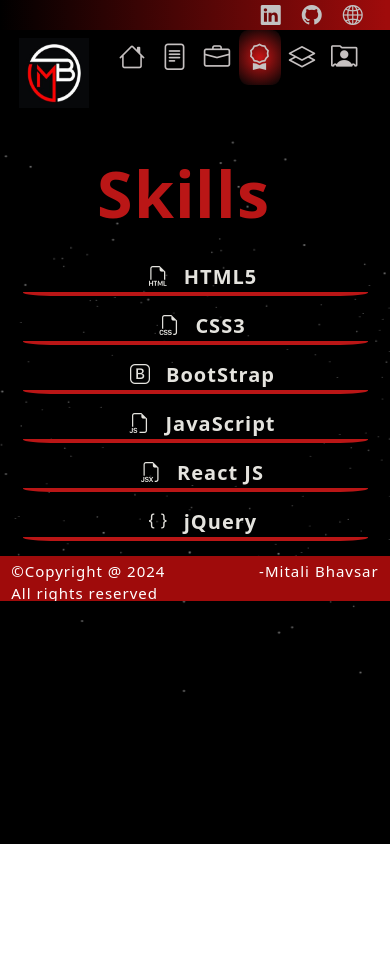
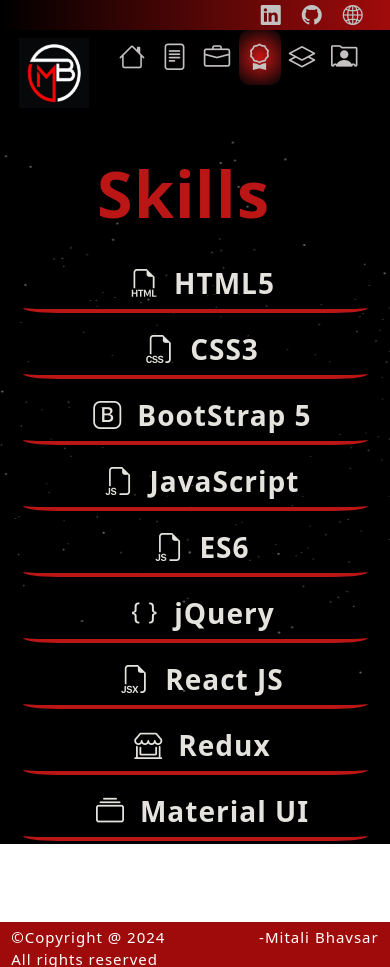
Before and after one commit to Mitali-Bhavsar/PortFolio, a React (Create React App) app: page /skills in a window 390 px wide. Before the commit the page ends 844 px from the top, so only its background shows below. Built offline with nearby package versions, Linux system fonts and the light colour scheme.

Commit message:
skills updated

```diff
--- a/src/CSS/style.css
+++ b/src/CSS/style.css
@@ -541,7 +541,7 @@
   font-size: 25px;
   font-weight: 600;
   color: #e4e3de;
-  padding-bottom: 11px;
+  padding-bottom: 20px;
 }
 
 .six span {
@@ -573,7 +573,8 @@
     padding-bottom: 15px;
   }
   .s-skills{
-    font-size: 20px;
+    padding-bottom: 5px;
+    font-size: 28px;
 }
 .b-footer .col-md-6{
 width:50%;
--- a/src/webpages/Contact.js
+++ b/src/webpages/Contact.js
@@ -20,9 +20,7 @@
             <p className='contact-font text-start'><i className="bi bi-geo-alt-fill pe-4"></i>Hyderabad,500016</p>
             <NavLink to="https://www.google.com/gmail/about/" target="_blank"><p className='contact-font text-start'><i className="bi bi-envelope-fill pe-4"></i>mitali.bodkhe@gmail.com</p></NavLink>
             <NavLink to="https://www.linkedin.com/in/mitali-bhavsar0202" target="_blank"><p className='contact-font text-start'><i className="bi bi-linkedin pe-4"></i>https://www.linkedin.com/in/mitali-bhavsar0202</p></NavLink>
-            <NavLink to="https://github.com/Mitali-Bhavsar" target="_blank"><p className='contact-font text-start'><i className="bi bi-github pe-4"></i>https://github.com/Mitali-Bhavsar</p></NavLink>
-            <NavLink to="https://app.netlify.com/teams/mitali-bodkhe/sites" target="_blank"><p className='contact-font text-start'><i className="bi bi-globe2 pe-4"></i>https://app.netlify.com/teams/mitali-bodkhe</p></NavLink>
-          </div>
+         </div>
 
         </div>
 
--- a/src/webpages/Skills.js
+++ b/src/webpages/Skills.js
@@ -15,7 +15,7 @@
 			<span></span><span></span><span></span><span></span><span></span><span></span><span></span><span></span>
        </div>
        <div className='container'>
-        <div className='row'>
+        <div className='row mb-5rem'>
           <div className='col-md-6'>
               <p className='s-skills' data-aos="fade-down" data-aos-easing="linear" data-aos-duration="1000"><i className="bi bi-filetype-html px-3"></i>HTML5</p>
           </div>
@@ -24,17 +24,28 @@
           </div>
 
           <div className='col-md-6'>
-              <p className='s-skills' data-aos="fade-down" data-aos-easing="linear" data-aos-duration="1200"><i className="bi bi-bootstrap px-3"></i>BootStrap</p>
+              <p className='s-skills' data-aos="fade-down" data-aos-easing="linear" data-aos-duration="1200"><i className="bi bi-bootstrap px-3"></i>BootStrap 5</p>
           </div>
           <div className='col-md-6'>
             <p className='s-skills' data-aos="fade-down" data-aos-easing="linear" data-aos-duration="1200"><i className="bi bi-filetype-js px-3"></i>JavaScript</p>
           </div>
-
+          <div className='col-md-6'>
+            <p className='s-skills' data-aos="fade-down" data-aos-easing="linear" data-aos-duration="1200"><i className="bi bi-filetype-js px-3"></i>ES6</p>
+          </div>
+          <div className='col-md-6'>
+            <p className='s-skills' data-aos="fade-down" data-aos-easing="linear" data-aos-duration="1400"><i className="bi bi-braces px-3"></i>jQuery</p>
+          </div>
           <div className='col-md-6'>
               <p className='s-skills' data-aos="fade-down" data-aos-easing="linear" data-aos-duration="1400"><i className="bi bi-filetype-jsx px-3"></i>React JS</p>
           </div>
           <div className='col-md-6'>
-            <p className='s-skills' data-aos="fade-down" data-aos-easing="linear" data-aos-duration="1400"><i className="bi bi-braces px-3"></i>jQuery</p>
+              <p className='s-skills' data-aos="fade-down" data-aos-easing="linear" data-aos-duration="1400"><i className="bi bi-shop-window px-3"></i>Redux</p>
+          </div>
+          <div className='col-md-6'>
+              <p className='s-skills' data-aos="fade-down" data-aos-easing="linear" data-aos-duration="1400"><i className="bi bi-collection px-3"></i>Material UI</p>
+          </div>
+          <div className='col-md-6'>
+              <p className='s-skills' data-aos="fade-down" data-aos-easing="linear" data-aos-duration="1400"><i className="bi bi-collection px-3"></i>Semantic UI</p>
           </div>
        </div>
 
```
